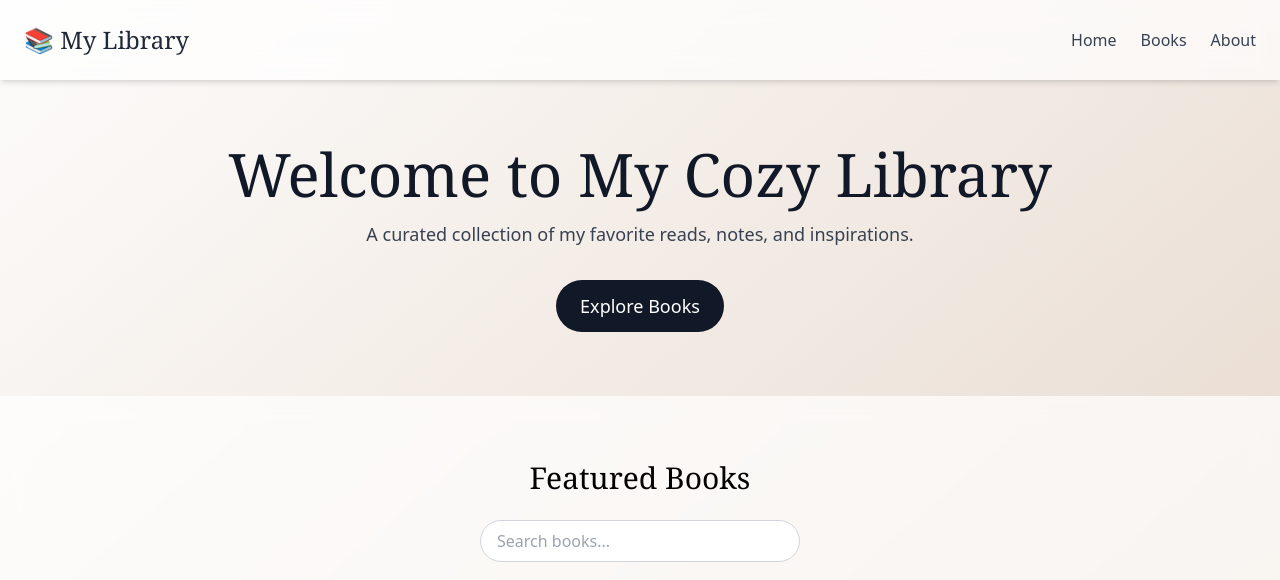
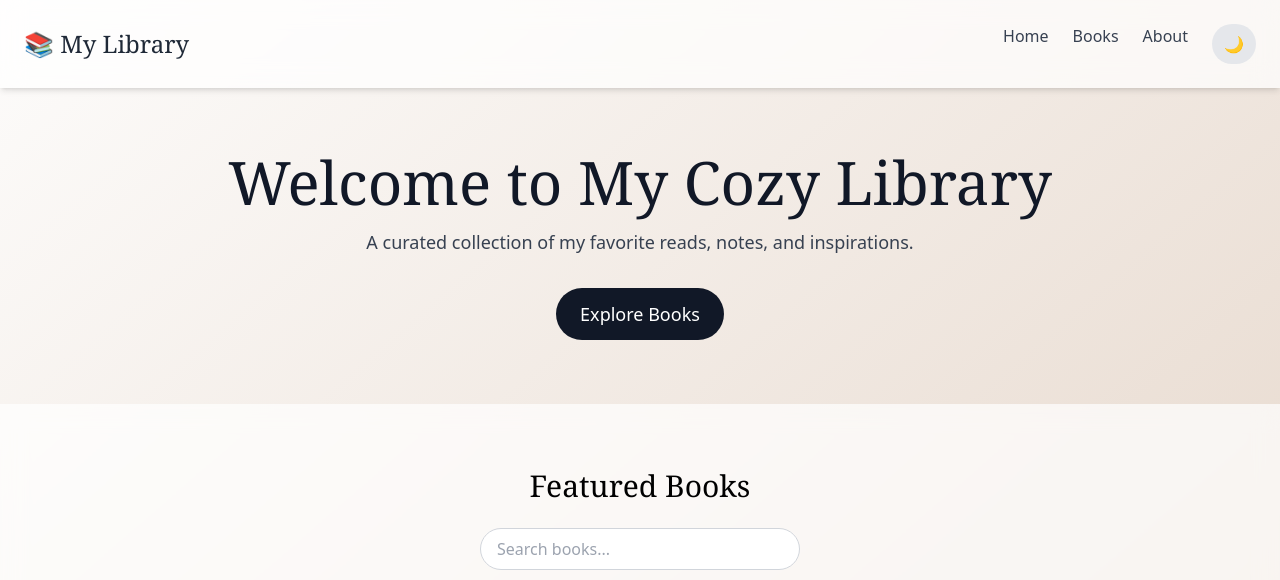
Before and after one commit to Tessu-Israel/Library, a plain HTML site: page index.html in a window 1280 px wide. Shown: the top 580 px of the page. Drawn offline with nearby package versions, Linux system fonts and the light colour scheme.

Commit message:
Update index.html

```diff
--- a/index.html
+++ b/index.html
@@ -10,11 +10,16 @@
 
   <!-- Alpine.js -->
   <script src="https://unpkg.com/alpinejs" defer></script>
+<script>
+  tailwind.config = {
+    darkMode: 'class'
+  }
+</script>
 
   <!-- Custom CSS -->
   <link rel="stylesheet" href="css/styles.css">
 </head>
-<body class="bg-gradient-to-br from-[#fdfcfb] to-[#e2d1c3] min-h-screen flex flex-col">
+<body class="bg-gradient-to-br from-[#fdfcfb] to-[#e2d1c3] dark:from-gray-900 dark:to-gray-800 min-h-screen flex flex-col transition-colors duration-500">
 
   <!-- Navbar -->
   <header class="flex justify-between items-center p-6 bg-white/70 backdrop-blur-md shadow-md fade-in">
@@ -24,6 +29,9 @@
         <li><a href="#" class="hover:text-gray-900 transition">Home</a></li>
         <li><a href="#books" class="hover:text-gray-900 transition">Books</a></li>
         <li><a href="#about" class="hover:text-gray-900 transition">About</a></li>
+<button @click="toggleDarkMode" class="px-3 py-2 rounded-full bg-gray-200 dark:bg-gray-700 dark:text-white hover:scale-105 transition">
+  🌙
+</button>
       </ul>
     </nav>
   </header>
```
